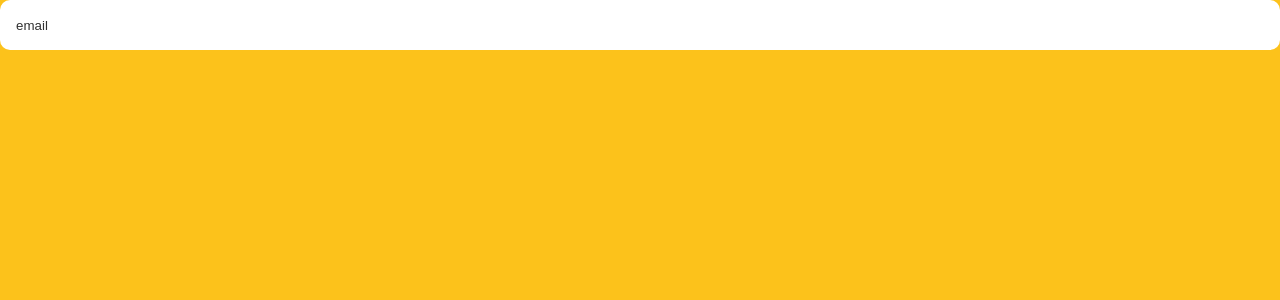
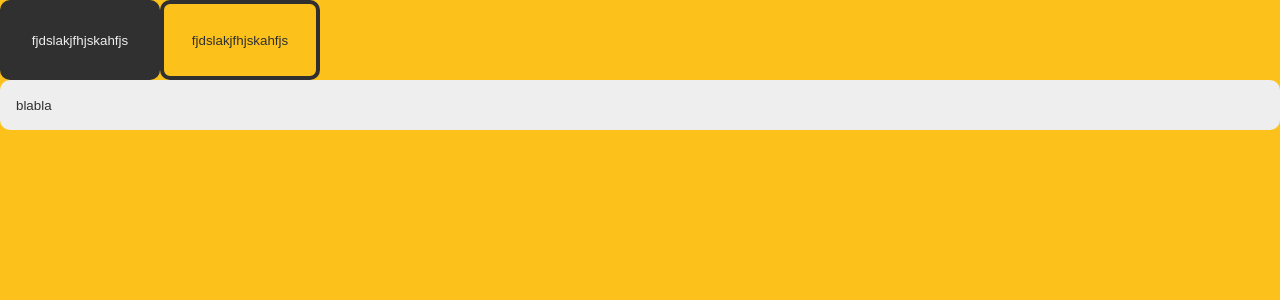
Before and after one commit to Blopaa/grindalo-app, a React (Create React App) app: page / in a window 1280 px wide. Shown: the top 300 px of the page. Built offline with nearby package versions, Linux system fonts and the light colour scheme.

Commit message:
feat: button component

```diff
--- a/src/App.tsx
+++ b/src/App.tsx
@@ -3,13 +3,16 @@ import React from 'react';
 import GlobalStyled from './styles/GlobalStyled';
 import theme from './styles/theme';
 import InputAtom from './components/atoms/Inputs'
+import ButtonAtom from './components/atoms/buttons';
 
 const App = () => {
     console.log(theme);
   return (
       <ThemeProvider theme={theme}>
         <GlobalStyled />
-        <InputAtom placeholder="email" inputType="auth" />
+        <ButtonAtom width="10rem" height="5rem" buttonType="fill" fColor="#EEEEEE" bgColor="#303030">fjdslakjfhjskahfjs</ButtonAtom>
+        <ButtonAtom width="10rem" height="5rem" buttonType="outline" fColor="#EEEEEE" bgColor="#303030">fjdslakjfhjskahfjs</ButtonAtom>
+        <InputAtom placeholder="blabla" inputType="auth"/>
       </ThemeProvider>
   );
 };
--- a/src/components/atoms/Inputs/index.tsx
+++ b/src/components/atoms/Inputs/index.tsx
@@ -1,6 +1,6 @@
 import React from 'react';
 import useInput from '../../../hooks/useInput';
-import styled  from "@emotion/styled";
+import styled from '@emotion/styled';
 
 type InputProps = {
   inputType: 'auth';
@@ -16,24 +16,24 @@ const Input = styled.input`
   min-width: 250px;
   min-height: 50px;
   transition: all 0.4s;
-    background-color: $white;
+  background-color: ${({theme}) => theme.colors.white};
   padding-left: 1rem;
 
   &:focus,
   &:hover,
   &:active {
     background-size: 100% 0.1em;
-        &::placeholder{
-            opacity: .7;
+    &::placeholder {
+      opacity: 0.7;
     }
   }
 
-    &::placeholder{
-        transition: opacity .2s;
-        color:${props => props.theme.colors.secondary};
+  &::placeholder {
+    transition: opacity 0.2s;
+    color: ${({theme}) => theme.colors.secondary.base};
     opacity: 1;
   }
-`
+`;
 
 const InputAtom: React.FC<InputProps> = ({ inputType, placeholder }) => {
   const [state, handleChange] = useInput({
@@ -51,8 +51,8 @@ const InputAtom: React.FC<InputProps> = ({ inputType, placeholder }) => {
           name="values"
           value={values}
           onChange={handleChange}
-          placeholder={placeholder}/>
-
+          placeholder={placeholder}
+        />
       )}
     </>
   );
--- a/src/components/atoms/buttons/index.tsx
+++ b/src/components/atoms/buttons/index.tsx
@@ -1,15 +1,57 @@
-import React from 'react'
+import styled from '@emotion/styled';
+import React from 'react';
 
 type ButtonProps = {
-    type: 'outline' | 'fill'
-}
+  buttonType: 'outline' | 'fill';
+  bgColor?: string;
+  fColor?: string;
+  children?: React.ReactChild;
+  width: string;
+  height: string;
+};
 
-const Button = () => {
-    return (
-        <div>
+const Button = styled.button<ButtonProps>`
+  transition: all 0.3s;
+  background-color: ${({ buttonType, bgColor }) =>
+    buttonType === 'fill' ? bgColor : 'transparent'};
+  outline: none;
+  border: ${({ bgColor, buttonType }) =>
+    buttonType === 'outline' ? `4px solid ${bgColor}` : 'none'};
+  color: ${({ fColor, buttonType, bgColor }) =>
+    buttonType === 'outline' ? bgColor : fColor};
+  cursor: pointer;
+  ${({ width, height }) => ({
+    width: width,
+    height: height,
+  })}
+  border-radius: 10px;
+  &:hover{
+    background-color: ${({ theme, buttonType, bgColor }) =>
+      buttonType === 'fill' ? theme.colors.secondary.light : bgColor};
+    color: ${({ fColor, buttonType, bgColor }) =>
+      buttonType === 'outline' ? fColor : fColor};
+  }
+`;
 
-        </div>
-    )
-}
+const ButtonAtom: React.FC<ButtonProps> = ({
+  buttonType,
+  bgColor,
+  children,
+  fColor,
+  width,
+  height,
+}) => {
+  return (
+    <Button
+      buttonType={buttonType}
+      bgColor={bgColor}
+      fColor={fColor}
+      width={width}
+      height={height}
+    >
+      {children}
+    </Button>
+  );
+};
 
-export default Button
+export default ButtonAtom;
--- a/src/styles/themes/themeColor.ts
+++ b/src/styles/themes/themeColor.ts
@@ -1,7 +1,11 @@
 const themeColor = {
     primary:  "#FCC21B",
 
-    secondary: "#303030",
+    secondary: {
+        light: "#404040",
+        base: "#303030",
+        dark: "#202020"
+    },
 
     white:  "#EEEEEE",
 
```
Also changed, not shown: emotion.d.ts (+7 -1 lines), src/styles/styled.ts (+7 -1 lines). Lines whose indentation alone changed are shown as unchanged.
